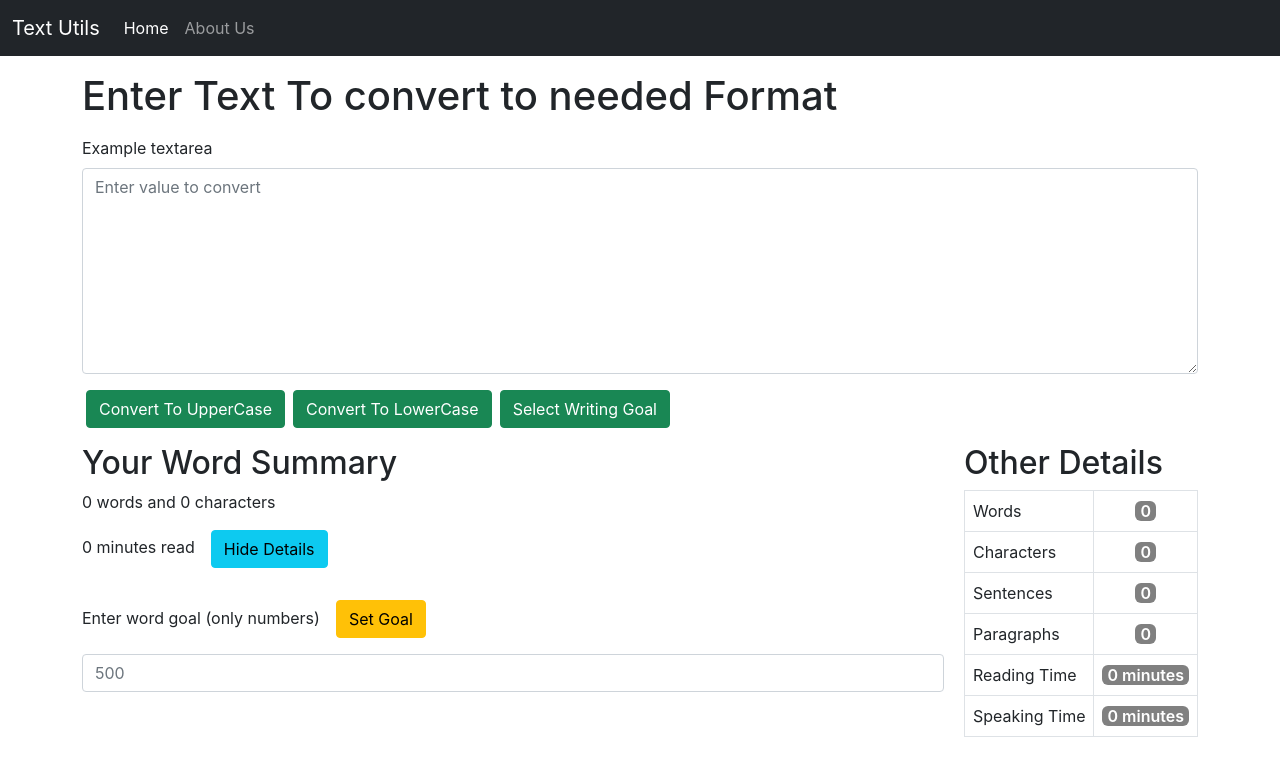
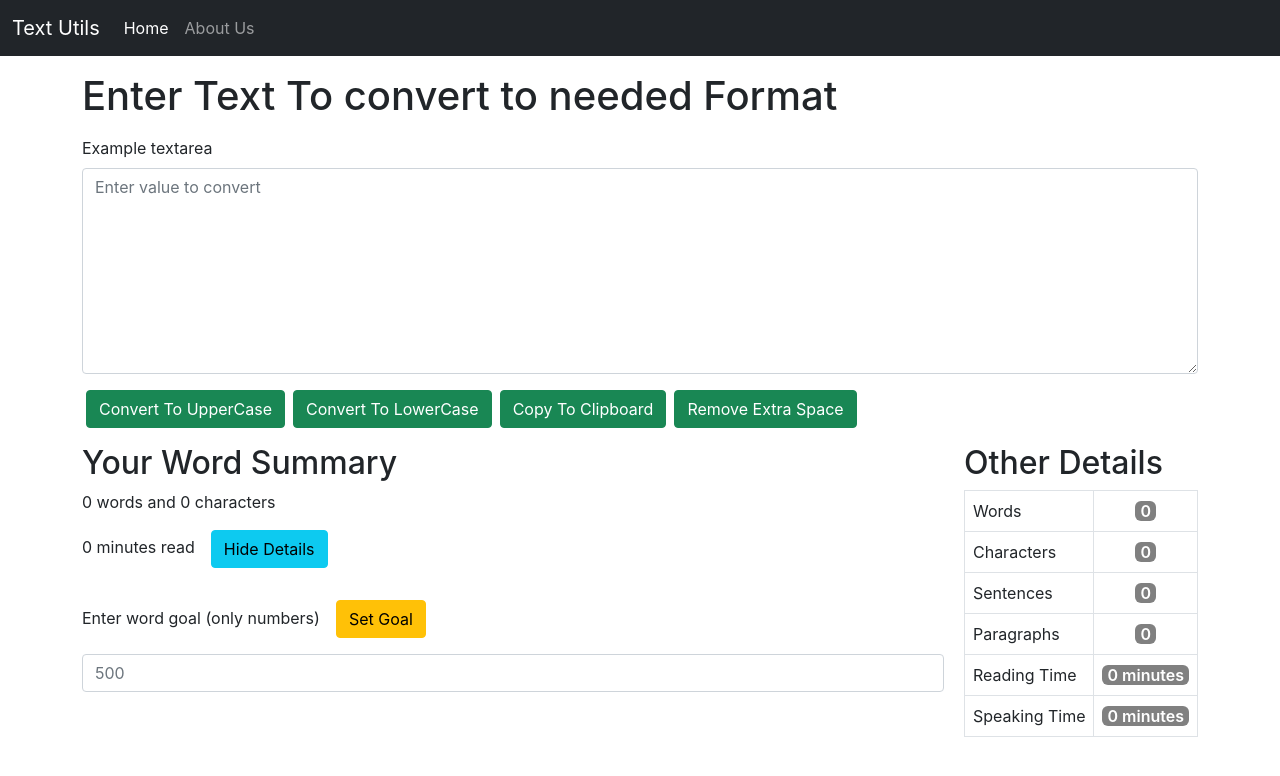
Before and after one commit to ashurockstar/TextUtilities, a React (Create React App) app: page / in a window 1280 px wide. Shown: the top 776 px of the page. Built offline with nearby package versions, Linux system fonts and the light colour scheme.

Commit message:
Add copy and remove space function to app

```diff
--- a/src/Components/TextForm.js
+++ b/src/Components/TextForm.js
@@ -83,6 +83,18 @@ export default function TextForm(props) {
         setGoal(goalValue.current.value);
         goalValue.current.value = 0;
     }
+
+    const handleCopy = () => {
+        const text = document.getElementById("myBox");
+        // text.select();
+        navigator.clipboard.writeText(text.value);
+        // goalValue.current.value = 0;
+    }
+    const handleExtraSpace = () => {
+        const newText = text.split(/[ ]+/);
+        setText(newText.join(" "));
+        // goalValue.current.value = 0;
+    }
     return (
         <>
             <div className="mb-3">
@@ -92,7 +104,8 @@ export default function TextForm(props) {
                     onChange={handleChangeEvent} placeholder="Enter value to convert"></textarea>
                 <button className="btn btn-success mx-1" onClick={handleUpperClickEvent}>Convert To UpperCase</button>
                 <button className="btn btn-success mx-1" onClick={handleLowerClickEvent}>Convert To LowerCase</button>
-                <button className="btn btn-success mx-1" onClick={handleGoal}>Select Writing Goal</button>
+                <button className="btn btn-success mx-1" onClick={handleCopy}>Copy To Clipboard</button>
+                <button className="btn btn-success mx-1" onClick={handleExtraSpace}>Remove Extra Space</button>
             </div>
             <div className="d-flex my-3 justify-content-between">
                 <div className="text-summary">
@@ -108,7 +121,7 @@ export default function TextForm(props) {
                         </button>
                     </p>
                     <div className="mb-3">
-                        <label for="wordGoal" className="form-label">Enter word goal (only numbers)</label>
+                        <label htmlFor="wordGoal" className="form-label">Enter word goal (only numbers)</label>
                         <button
                             className="btn btn-warning mx-3 my-3"
                             onClick={handleGoal}>
```
